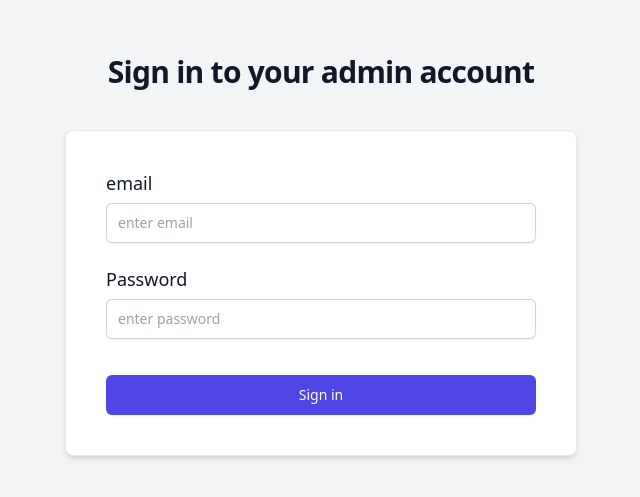
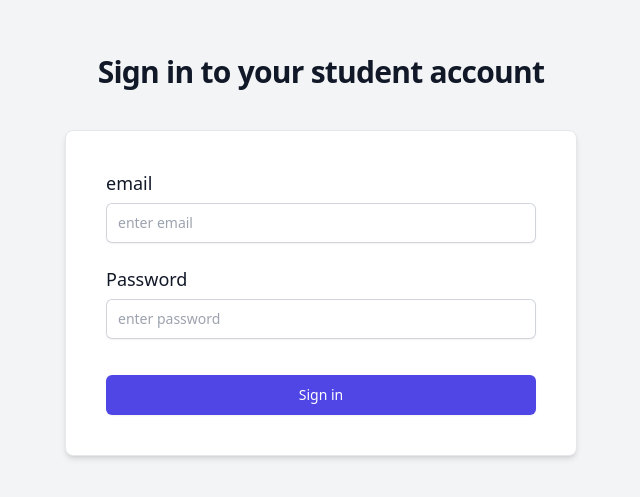
Before and after one commit to niraj070707/Edu_sync_Frontend, a React (Vite) app in the folder client/: page /login/studentlogin in a window 1280 px wide. Shown: the part 165-662 px from the top of the page, without its empty margins (319-959 px from the left). Built offline with nearby package versions, Linux system fonts and the light colour scheme.

Commit message:
update FacultyLogin and StudentLogin

```diff
--- a/client/src/Components/Login/FacultyLogin/FacultyLogin.jsx
+++ b/client/src/Components/Login/FacultyLogin/FacultyLogin.jsx
@@ -32,7 +32,7 @@ const FacultyLogin = () => {
         <div className=' flex justify-center items-center flex-col h-dvh bg-gray-100'>
             <div>
                 <h2 className="mt-10 text-center text-3xl font-bold leading-9 tracking-tight text-gray-900">
-                    Sign in to your admin account
+                    Sign in to your Teacher account
                 </h2>
 
             </div>
--- a/client/src/Components/Login/StudentLogin/StudentLogin.jsx
+++ b/client/src/Components/Login/StudentLogin/StudentLogin.jsx
@@ -32,7 +32,7 @@ const StudentLogin = () => {
         <div className=' flex justify-center items-center flex-col h-dvh bg-gray-100'>
             <div>
                 <h2 className="mt-10 text-center text-3xl font-bold leading-9 tracking-tight text-gray-900">
-                    Sign in to your admin account
+                    Sign in to your student account
                 </h2>
 
             </div>
```
